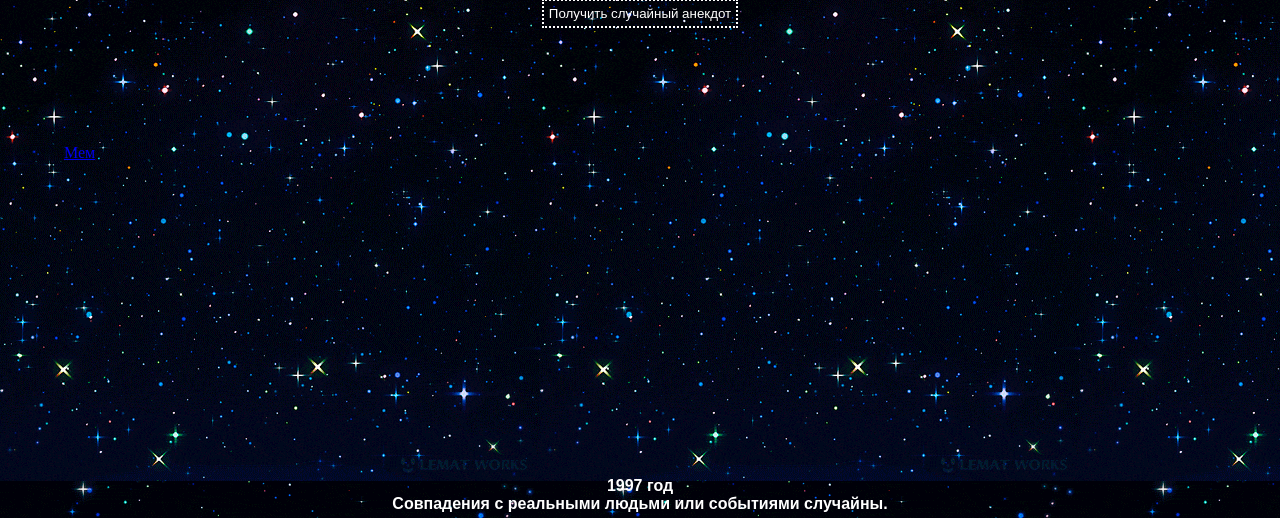
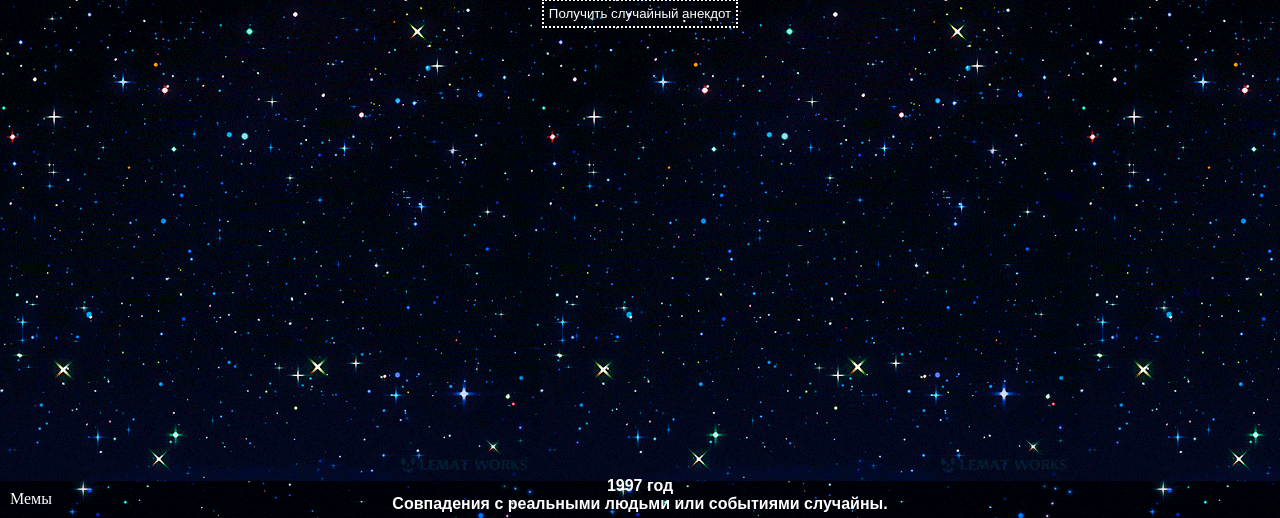
Before and after one commit to iSpeedMan/anekdot, a Django app: page / in a window 1280 px wide. Shown: the part 282-800 px from the top of the page. Run offline with Django 4.2, Linux system fonts and the light colour scheme.

Commit message:
add button re1

```diff
--- a/src/apps/common/templates/common/anekdot_list.html
+++ b/src/apps/common/templates/common/anekdot_list.html
@@ -20,5 +20,7 @@ body{
         {{ random_item.text}}
     </div>
     </form>
-
+    <div class="link">
+            <a href="{% url 'slaider:memslistview' %}">Мемы</a>
+    </div>
 {% endblock %}
--- a/src/apps/common/urls.py
+++ b/src/apps/common/urls.py
@@ -1,5 +1,7 @@
 from django.urls import path
 from . import views
+
+app_name = 'common'
 
 urlpatterns = [
     path('', views.AnekdotListView, name='AnekdotListView'),
--- a/src/apps/slaider/templates/slaider/mem_list.html
+++ b/src/apps/slaider/templates/slaider/mem_list.html
@@ -22,5 +22,7 @@ body{
         </div>
     </div>
     </form>
-
+    <div class="link">
+            <a href="{% url 'common:AnekdotListView' %}">Анекдоты</a>
+    </div>
 {% endblock %}
--- a/src/apps/slaider/urls.py
+++ b/src/apps/slaider/urls.py
@@ -1,6 +1,8 @@
 from django.urls import path
 from . import views
 
+app_name = 'slaider'
+
 urlpatterns = [
-    path('', views.MemsListView, name='MemsListView'),
+    path('', views.MemsListView, name='memslistview'),
 ]
--- a/src/static/common/css/style.css
+++ b/src/static/common/css/style.css
@@ -77,6 +77,7 @@ width:100%;
 	font-size:14px;
 	font-family: Arial;
 	margin: 5% 0;
+
 }
 
 .mem{
@@ -98,3 +99,21 @@ footer{
 	bottom:5px;
     left: 0;
 }
+
+.link{
+    position: fixed;
+    left: 10px;
+    bottom: 10px;
+    z-index: 5;
+}
+
+.link a:hover{
+    color: red;
+    transition: 0.2s;
+}
+
+.link a{
+    color: white;
+    text-decoration: none;
+
+}
--- a/src/templates/base/base.html
+++ b/src/templates/base/base.html
@@ -24,9 +24,7 @@
             {% block main  %}{% endblock %}
         </main>
         <footer>1997 год <br> Совпадения с реальными людьми или событиями случайны. </footer>
-        <div class="link_mem">
-            <a href="{% url 'slaider:MemsListView' %}">Мем</a>
-        </div>
+
         <script src="{% static 'common/js/scripts.js' %}" ></script>
     </div>
 </body>
```
